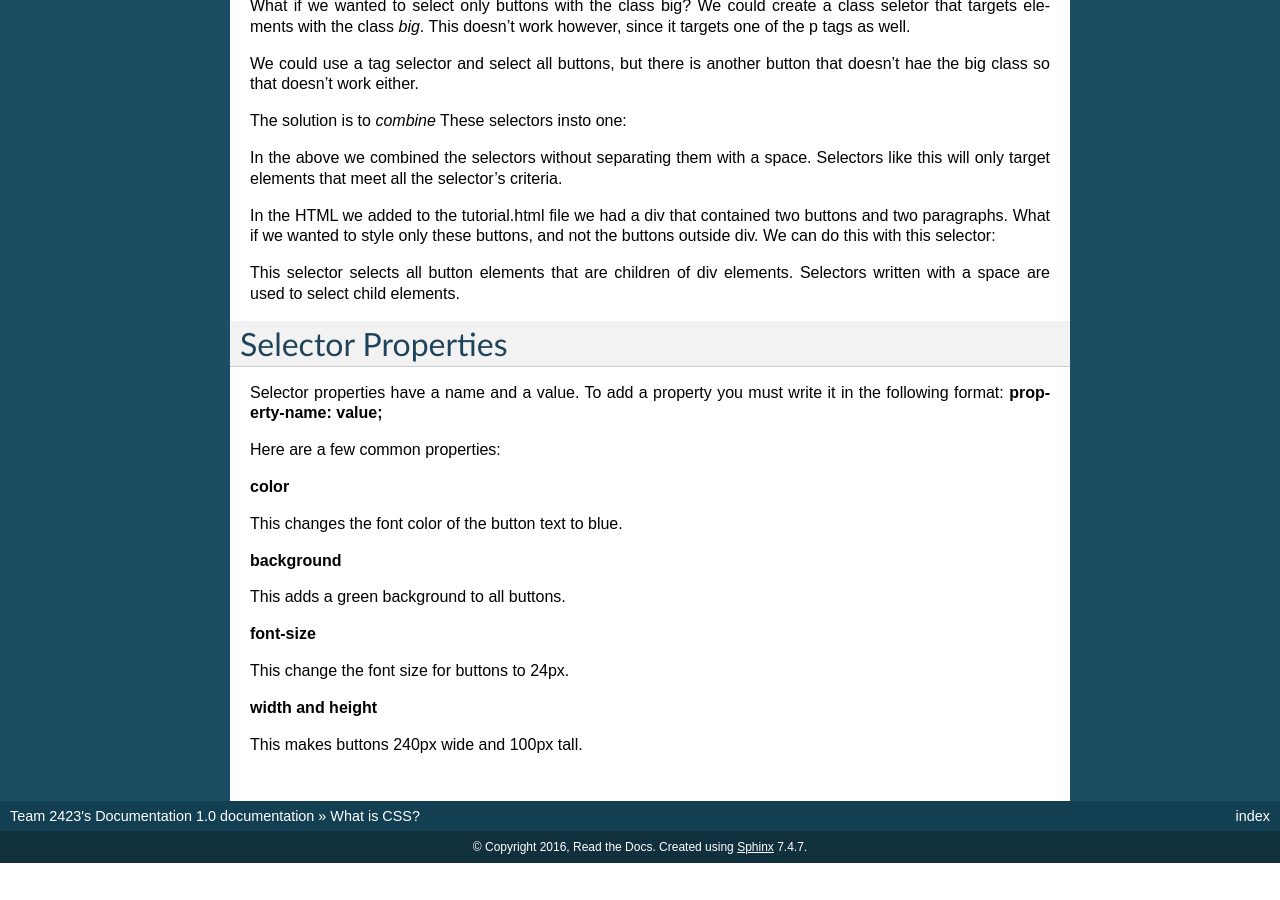
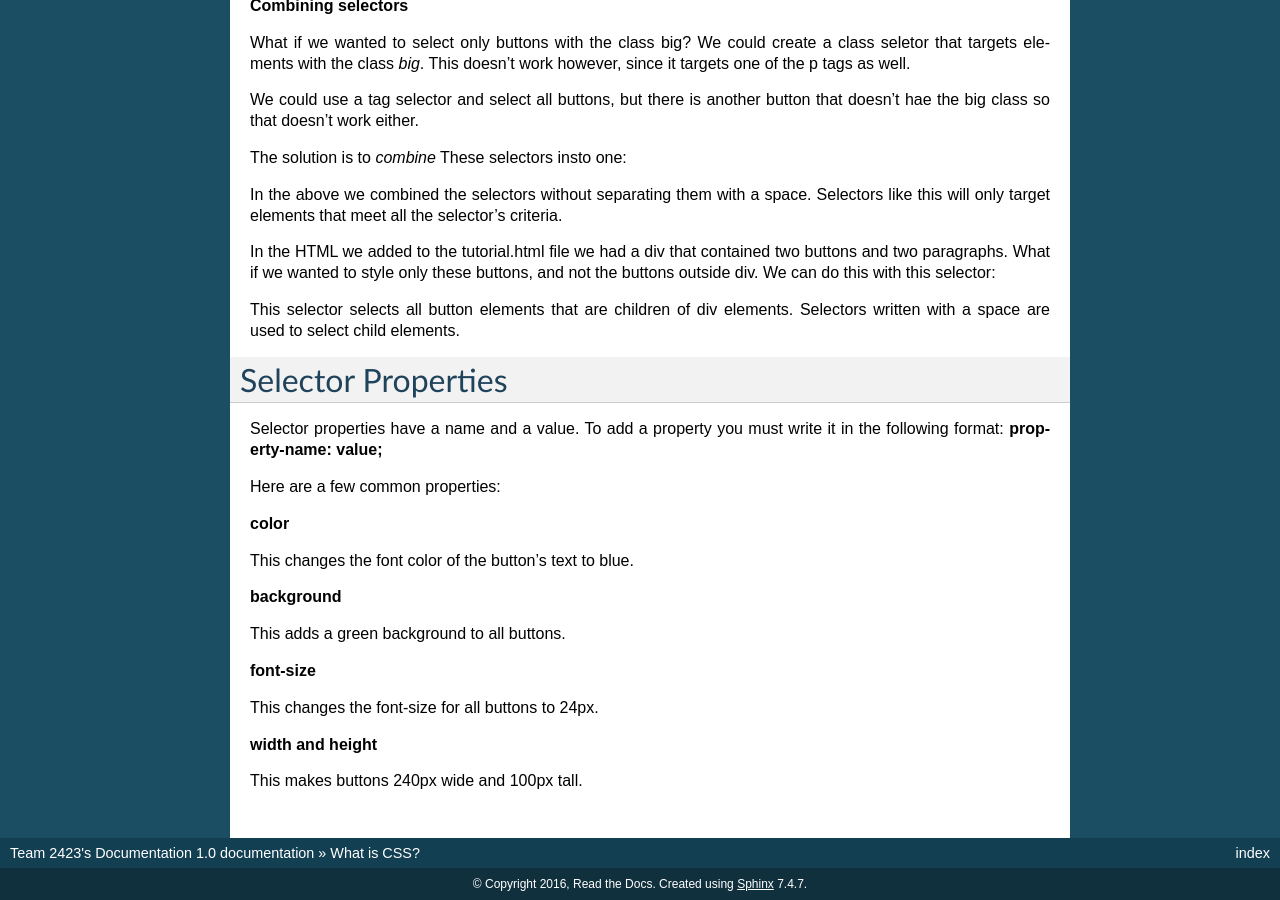
Before and after one commit to frc2423/docs, a Sphinx documentation site: the page built from docs/web-interface-tutorial3.rst, in a window 1280 px wide and 900 px high, scrolled down 1074 px. Built offline with Sphinx 7.4.7, drawn with Linux system fonts in a browser that asks for light colours; before the commit the page ends 1937 px from its top, so only the background shows below that; some of the changed text lies outside the part shown.

Commit message:
Added additional steps in the tutorial

```diff
--- a/docs/web-interface-tutorial3.rst
+++ b/docs/web-interface-tutorial3.rst
@@ -12,6 +12,10 @@ Stylesheets are files that contain CSS and are included inside HTML files. Let's
 
 [image of new file]
 
+To include the file in your page add this line to *head* element on your page:
+
+.. code-block:: html
+  <link rel="stylesheet" type="text/css" href="/styles.css">
 
 To style a web page first we need some HTML:
 
@@ -122,14 +126,14 @@ Here are a few common properties:
     color: blue;
   }
 
-This changes the font color of the button text to blue.
+This changes the font color of the button's text to blue.
 
 
 **background**
 
 
 .. code-block:: css
-  button{
+  button {
     background: green;
   }
 
@@ -144,7 +148,7 @@ This adds a green background to all buttons.
   }
 
 
-This change the font size for buttons to 24px.
+This changes the font-size for all buttons to 24px.
 
 
 **width and height**
```
Also changed, not shown: docs/web-interface-tutorial4.rst (added, +64 -0 lines).
